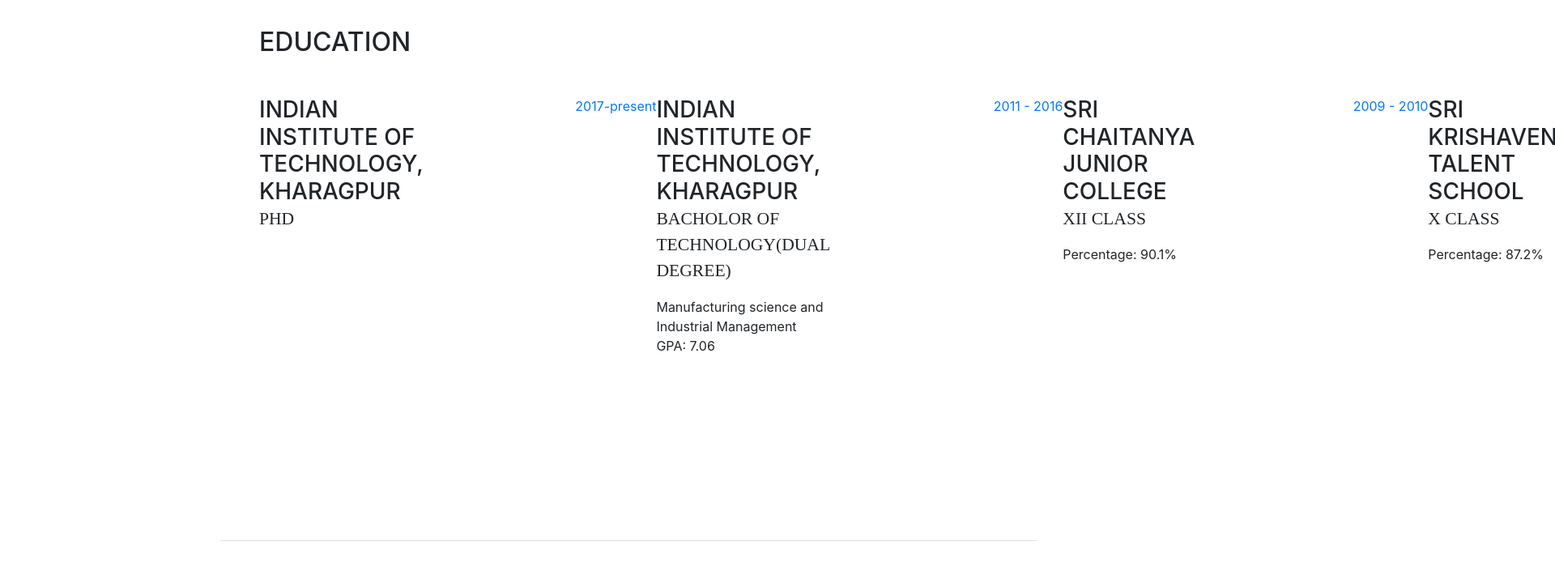
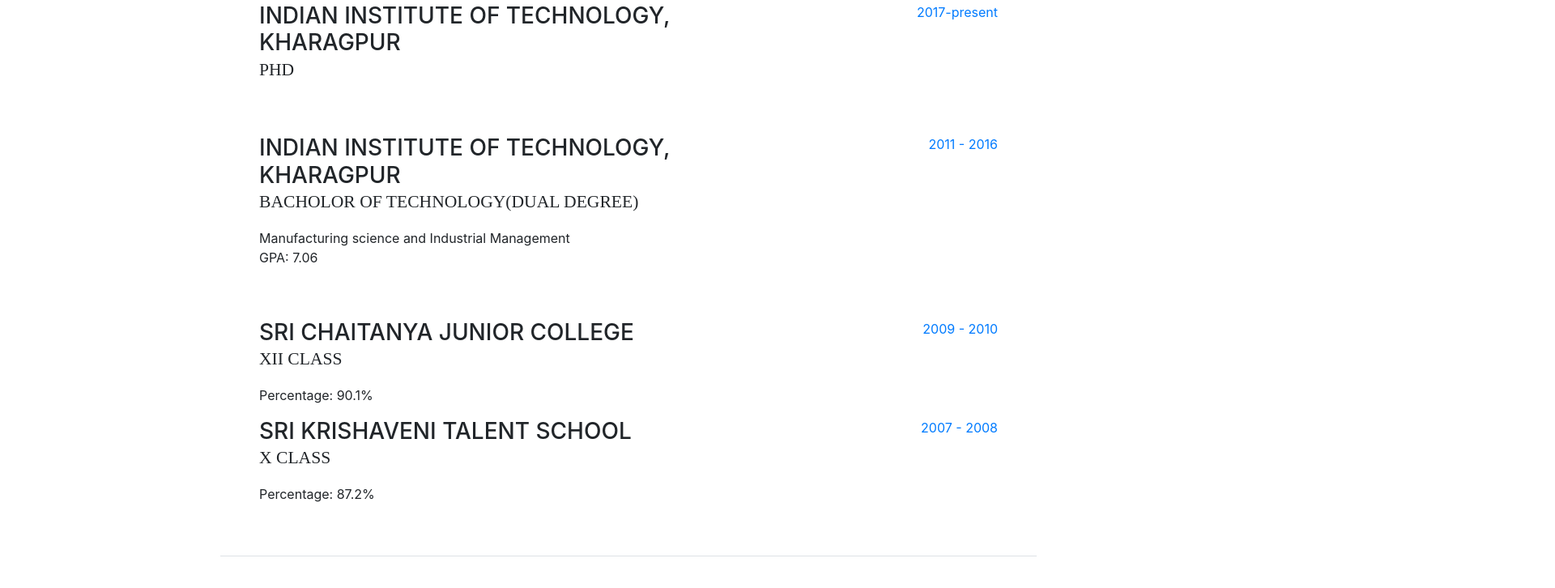
Before and after one commit to omkarmypati/omkarmypati.github.io, a website with bundled scripts: page index.html in a window 1280 px wide. Shown: the part 2011-2737 px from the top of the page at 81% size, 1920 px wide, since content can reach past the window. Built offline with nearby package versions, Linux system fonts and the light colour scheme; a web font is replaced by a local one.

Commit message:
Education details updated

```diff
--- a/index.html
+++ b/index.html
@@ -158,8 +158,9 @@
             <div class="resume-date text-md-right">
               <span class="text-primary">2017-present</span>
             </div>
+          </div>
 
-
+            <div class="resume-item d-flex flex-column flex-md-row mb-5">
             <div class="resume-content mr-auto">
               <h3 class="mb-0">Indian Institute of Technology, Kharagpur</h3>
               <div class="subheading mb-3">Bacholor of technology(Dual degree)</div>
@@ -169,7 +170,7 @@
             <div class="resume-date text-md-right">
               <span class="text-primary">2011 - 2016</span>
             </div>
-
+           </div>
 
           <div class="resume-item d-flex flex-column flex-md-row">
             <div class="resume-content mr-auto">
@@ -180,6 +181,7 @@
             <div class="resume-date text-md-right">
               <span class="text-primary">2009 - 2010</span>
             </div>
+           </div>
 
 
          <div class="resume-item d-flex flex-column flex-md-row">
@@ -191,9 +193,9 @@
             <div class="resume-date text-md-right">
               <span class="text-primary">2007 - 2008</span>
             </div>
+            </div>
 
 
-        </div>
         </div>
       </section>
 
```
